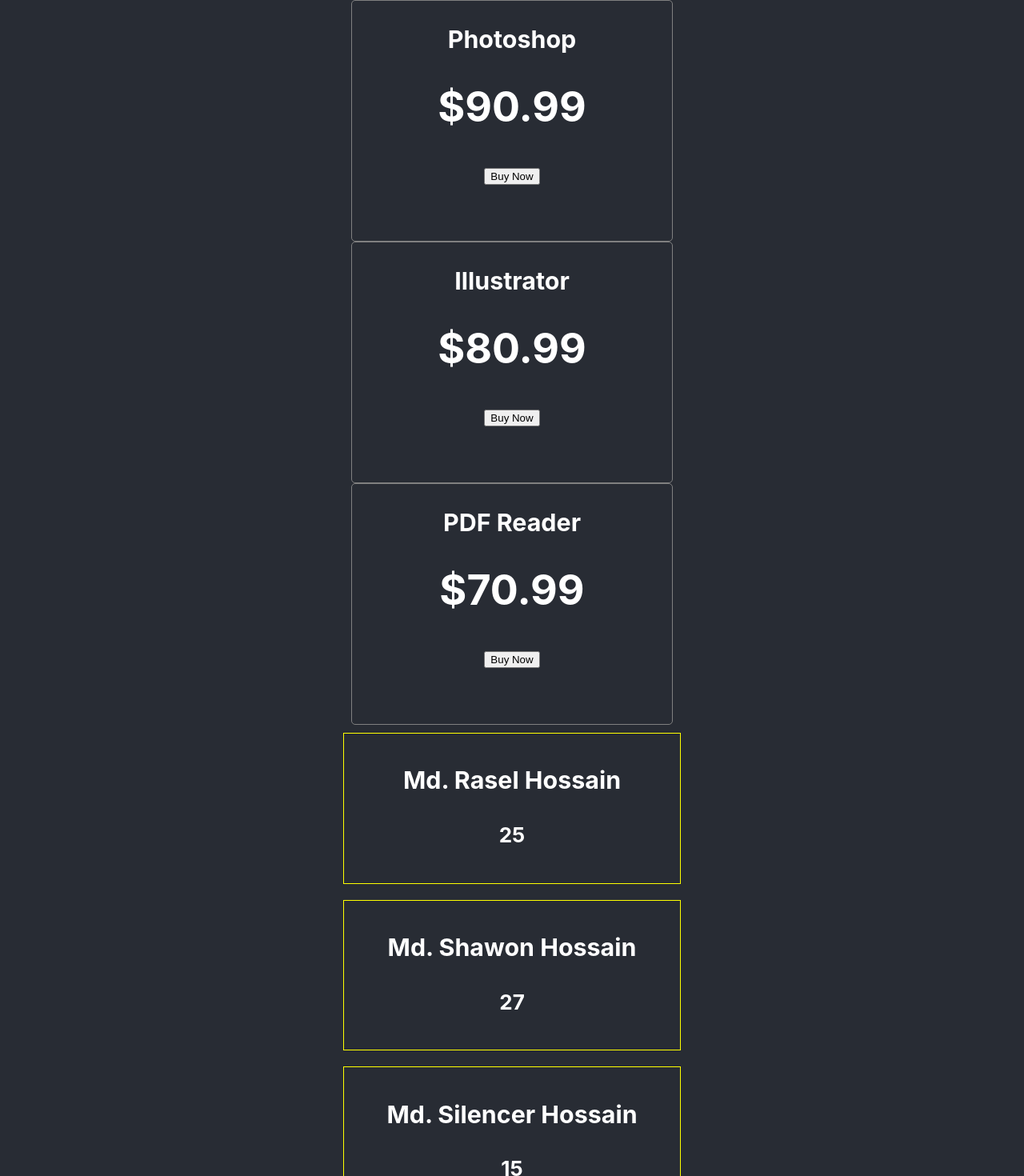
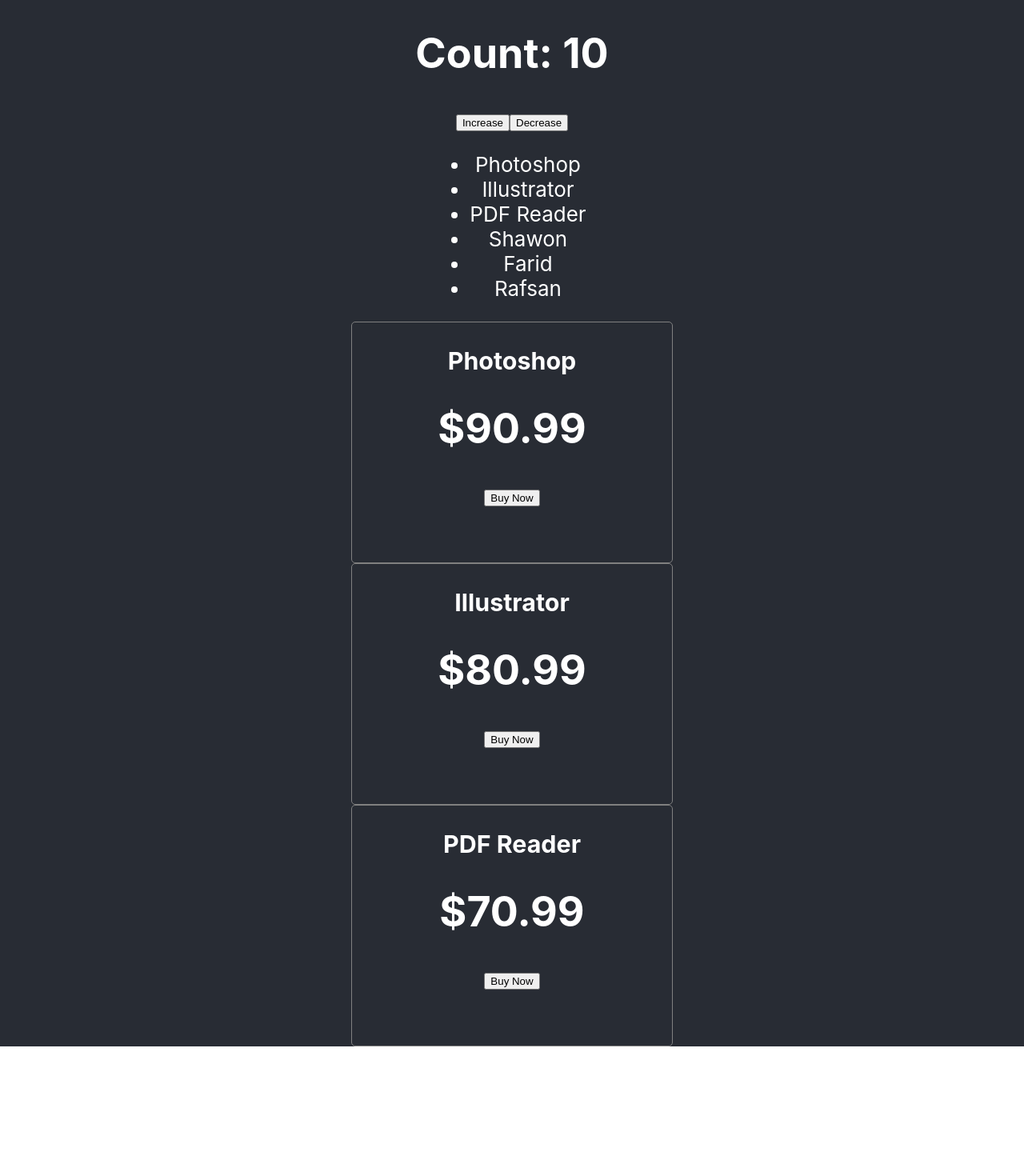
Before and after one commit to raselacse/react-core-concept, a React (Create React App) app: page / in a window 1280 px wide. Shown: the top 1470 px of the page at 80% size. After the commit the page ends 1308 px from the top, so only its background shows below. Built offline with nearby package versions, Linux system fonts and the light colour scheme.

Commit message:
component state hook and set state method

```diff
--- a/src/App.js
+++ b/src/App.js
@@ -1,22 +1,9 @@
 import logo from './logo.svg';
 import './App.css';
 import reactDom from 'react-dom';
+import { useState } from 'react';
 
-function Person(props){
-  const personStyle ={
-    border: '1px solid yellow',
-    padding: '10px',
-    margin: '10px',
-    width: '400px'
-  }
-  return(
-    <div style={personStyle}>
-      <h3>{props.name}</h3>
-      <h4>{props.age}</h4>
-    </div>
-  );
-}
-
+const names = ['Shawon',"Farid",'Rafsan']
 const products = [{name: 'Photoshop', price: '$90.99'},
                 {name: 'Illustrator', price: '$80.99'},
                 {name: 'PDF Reader', price: '$70.99'}]
@@ -39,18 +26,43 @@
   )
 }
 
+function Counter(){
+  const [count, setCount] = useState(10);
+  // const handleIncrease = () =>{
+  //   const newCount = count + 1;
+  //   setCount(newCount);
+  // }
+  // const handleDecrease= () =>{
+  //   const newCount = count - 1;
+  //   setCount(newCount);
+  // }
+  return(
+    <div>
+      <h1>Count: {count}</h1>
+      <button onClick={() => setCount(count+1)}>Increase</button>
+      <button onClick={() => setCount(count-1)}>Decrease</button>
+    </div>
+  )
+}
+
 // Web UI
 
 function App() {
   return (
     <div className="App">
       <header className="App-header">
-        <Product product={products[0]}></Product>
-        <Product product={products[1]}></Product>
-        <Product product={products[2]}></Product>
-        <Person name="Md. Rasel Hossain" age="25"></Person>
-        <Person name="Md. Shawon Hossain" age="27"></Person>
-        <Person name="Md. Silencer Hossain" age="15"></Person>
+        <Counter></Counter>
+        <ul>
+          {
+            products.map(product => <li>{product.name}</li>)
+          }
+          {
+            names.map(name => <li>{name}</li>)
+          }
+        </ul>
+        {
+          products.map(product => <Product product={product}></Product>)
+        }
       </header>
     </div>
   );
```
